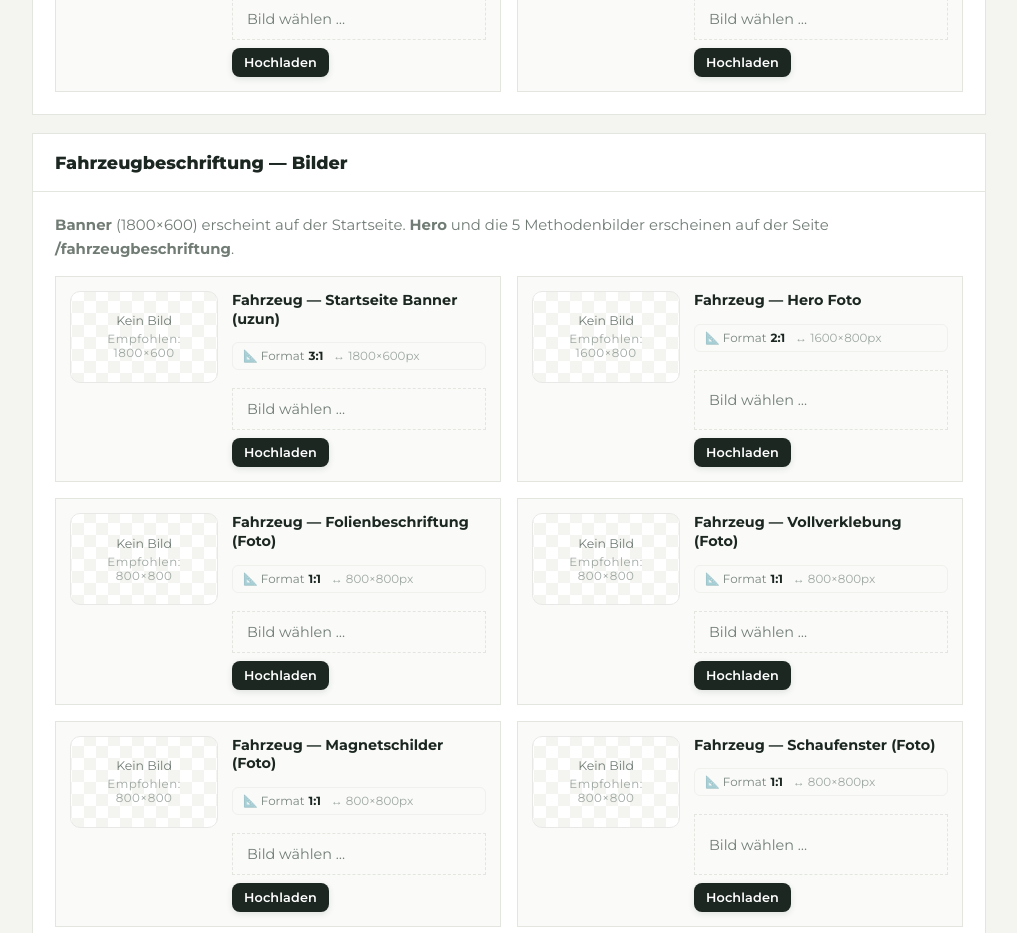
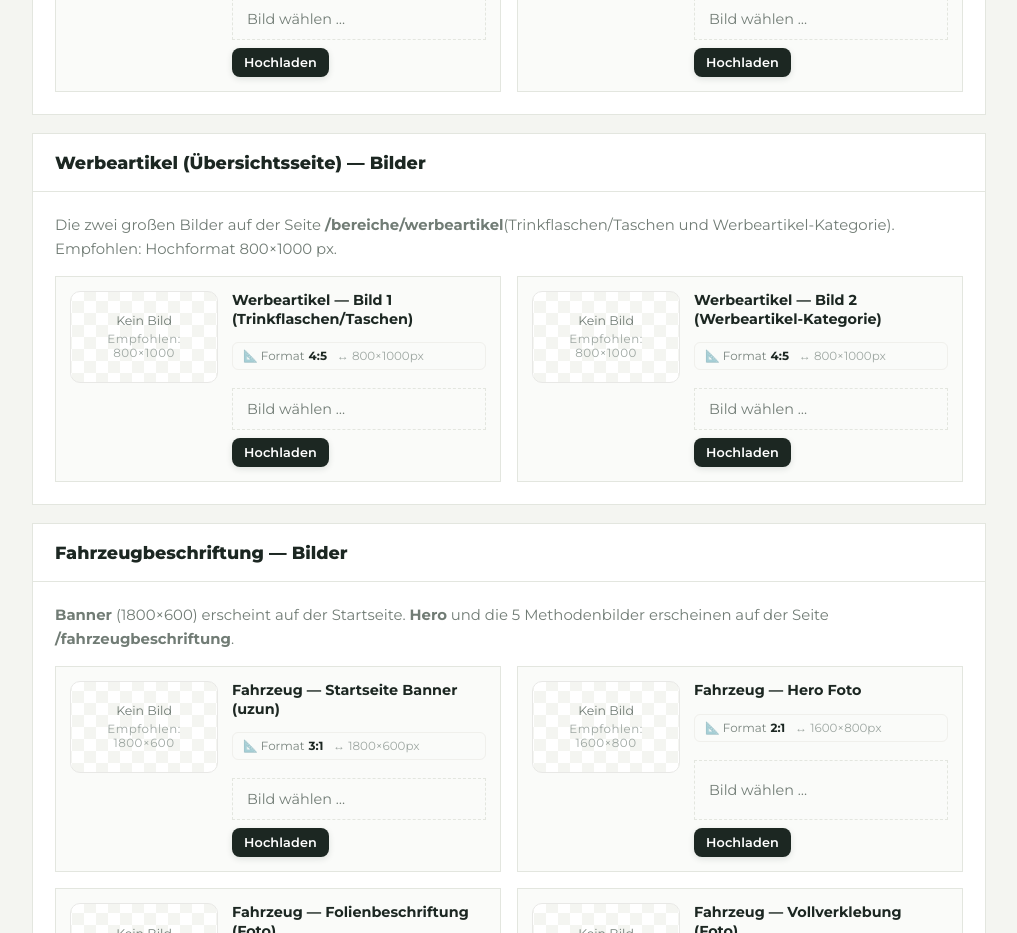
Before and after one commit to buse191213-cmd/inkii, a Next.js app: page /admin/homepage in a window 1280 px wide. Shown: the part 7680-8613 px from the top of the page, without its empty margins (262-1279 px from the left). Built offline with nearby package versions, Linux system fonts and the light colour scheme; no server answers; the database is empty.

Commit message:
werbeartikel: own image slots (wa-1, wa-2) - no more sharing with Leistungs-Kacheln

```diff
--- a/src/app/admin/(panel)/homepage/HomeImagesManager.tsx
+++ b/src/app/admin/(panel)/homepage/HomeImagesManager.tsx
@@ -23,6 +23,7 @@ export default function HomeImagesManager({
   const pw = HOME_SLOTS.filter((s) => s.group === "premium-method");
   const os = HOME_SLOTS.filter((s) => s.group === "onlineshops-method");
   const fb = HOME_SLOTS.filter((s) => s.group === "fahrzeug-method");
+  const wa = HOME_SLOTS.filter((s) => s.group === "werbeartikel-img");
 
   return (
     <>
@@ -229,6 +230,25 @@ export default function HomeImagesManager({
         </div>
       </div>
 
+      {/* Werbeartikel — Kategori bölümleri */}
+      <div className="panel" style={{ marginBottom: 18 }}>
+        <div className="panel-head">
+          <h3>Werbeartikel (Übersichtsseite) — Bilder</h3>
+        </div>
+        <div className="panel-body">
+          <p className="hero-vid-state">
+            Die zwei großen Bilder auf der Seite <b>/bereiche/werbeartikel</b>
+            (Trinkflaschen/Taschen und Werbeartikel-Kategorie).
+            Empfohlen: Hochformat 800×1000 px.
+          </p>
+          <div className="home-img-grid">
+            {wa.map((s) => (
+              <Slot key={s.slot} slot={s.slot} label={s.label} meta={s} current={images[s.slot] ?? null} />
+            ))}
+          </div>
+        </div>
+      </div>
+
       {/* Fahrzeugbeschriftung */}
       <div className="panel" style={{ marginBottom: 18 }}>
         <div className="panel-head">
--- a/src/app/bereiche/werbeartikel/page.tsx
+++ b/src/app/bereiche/werbeartikel/page.tsx
@@ -18,8 +18,8 @@ export default async function WerbeartikelDetailPage() {
   const d = getDictionary(locale);
   const t = d.werbeSub;
   const heroImg = await getHomeImage("area-2");
-  const img1 = await getHomeImage("feat-3");
-  const img2 = await getHomeImage("feat-4");
+  const img1 = await getHomeImage("wa-1");
+  const img2 = await getHomeImage("wa-2");
 
   return (
     <SiteShell>
--- a/src/lib/home-slots.ts
+++ b/src/lib/home-slots.ts
@@ -4,7 +4,7 @@
 export type HomeSlot = {
   slot: string;
   label: string;
-  group: "home-tiles" | "category" | "feature" | "nachhaltigkeit" | "leistungen" | "bereiche" | "page" | "designer" | "textil-method" | "firmen-method" | "premium-method" | "onlineshops-method" | "fahrzeug-method";
+  group: "home-tiles" | "category" | "feature" | "nachhaltigkeit" | "leistungen" | "bereiche" | "page" | "designer" | "textil-method" | "firmen-method" | "premium-method" | "onlineshops-method" | "fahrzeug-method" | "werbeartikel-img";
   /** Empfohlene Mindestgröße (px) für das Bild, z. B. "1600×900". */
   size?: string;
   /** Seitenverhältnis als CSS aspect-ratio, z. B. "16/9", "4/3", "1/1". */
@@ -56,6 +56,8 @@ export const HOME_SLOTS: HomeSlot[] = [
   { slot: "fb-3", label: "Fahrzeug — Magnetschilder (Foto)", group: "fahrzeug-method", size: "800×800", ratio: "1/1" },
   { slot: "fb-4", label: "Fahrzeug — Schaufenster (Foto)", group: "fahrzeug-method", size: "800×800", ratio: "1/1" },
   { slot: "fb-5", label: "Fahrzeug — Design & Montage (Foto)", group: "fahrzeug-method", size: "800×800", ratio: "1/1" },
+  { slot: "wa-1", label: "Werbeartikel — Bild 1 (Trinkflaschen/Taschen)", group: "werbeartikel-img", size: "800×1000", ratio: "4/5" },
+  { slot: "wa-2", label: "Werbeartikel — Bild 2 (Werbeartikel-Kategorie)", group: "werbeartikel-img", size: "800×1000", ratio: "4/5" },
 
   { slot: "nh-hero", label: "Nachhaltigkeit — Titelbild (großer Hero-Bereich)", group: "nachhaltigkeit", size: "1920×900", ratio: "21/9" },
   { slot: "nh-1", label: "Nachhaltigkeit — Karte 1: Faire Textilien", group: "nachhaltigkeit", size: "800×1000", ratio: "4/5" },
```
